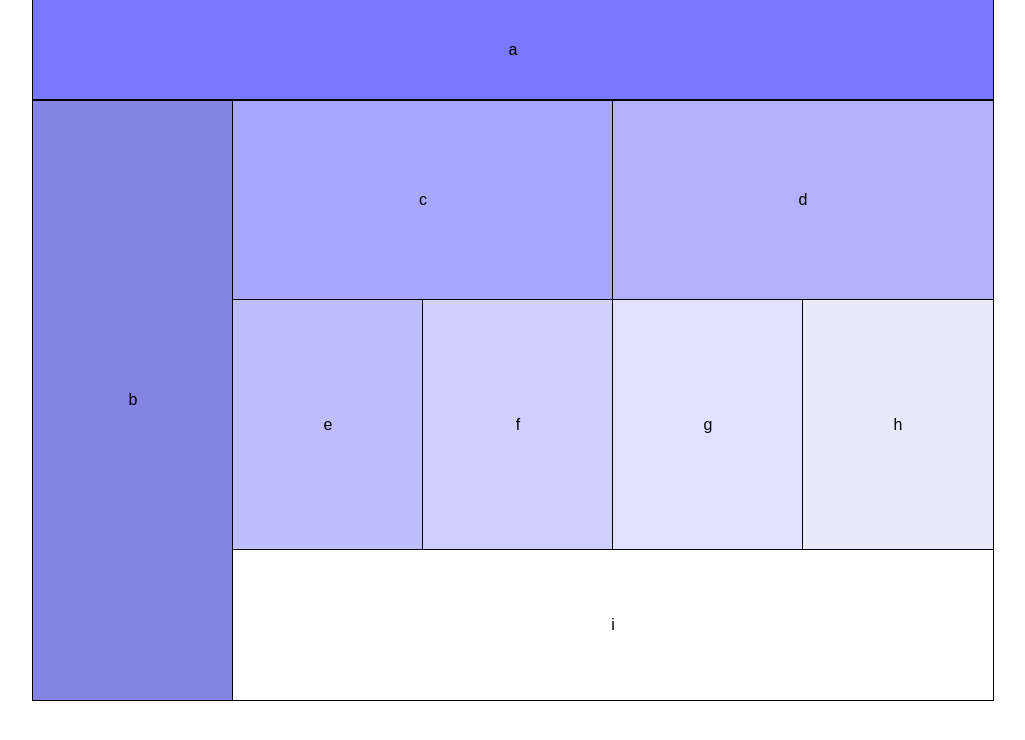
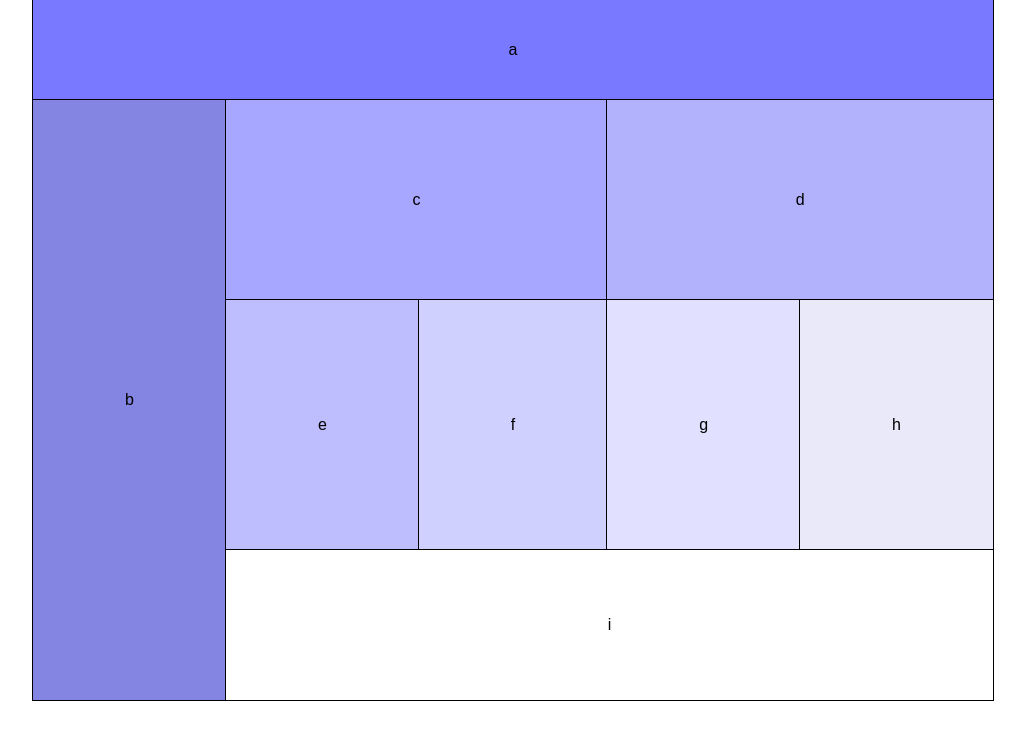
Before and after one commit to dmarchante/lab-01, a plain HTML site: page index.html in a window 1280 px wide. Shown: the whole page, without its empty margins (127-1152 px from the left). Drawn offline with Linux system fonts and the light colour scheme.

Commit message:
add breakpoint for tablet size and convert to grid

```diff
--- a/index.html
+++ b/index.html
@@ -12,49 +12,32 @@
   <title>Document</title>
 </head>
 <body>
-  <header>
   <div class="a">
       <p class="section-identifier">a</p>
   </div>
-  </header>
-  <main>
   <div class="b">
     <p class="section-identifier">b</p>
   </div>
-    <div class="flex-row_desktop">
   <div class="c">
     <p class="section-identifier">c</p>
   </div>
   <div class="d">
     <p class="section-identifier">d</p>
   </div>
-    </div>
-    <div class="flex-row_desktop">
-      <div class="flex-row">
   <div class="e">
     <p class="section-identifier">e</p>
   </div>
   <div class="f">
     <p class="section-identifier">f</p>
   </div>
-      </div>
-      <div class="flex-row">
   <div class="g">
     <p class="section-identifier">g</p>
   </div>
   <div class="h">
     <p class="section-identifier">h</p>
   </div>
-      </div>
-    </div>
-  </main>
-  <footer>
-    <div class="flex-row_desktop">
-      <!-- <div class="space"></div> -->
   <div class="i">
     <p class="section-identifier">i</p>
   </div>
-    </div>
-  </footer>
 </body>
 </html>
--- a/styles/base.css
+++ b/styles/base.css
@@ -1,14 +1,19 @@
 body {
   font-family: sans-serif;
-}
-
-header, main, footer {
   width: 480px;
   margin: 0 auto;
 }
 
-@media only screen and (min-width: 768px) {
-  header, main, footer {
-    width: 960px;
+@media only screen and (min-width: 768px) and (max-width: 960px) {
+  body {
+    width: 800px;
+    margin: 0 auto;
   }
 }
+
+@media only screen and (min-width: 961px) {
+  body {
+    width: 960px;
+    margin: 0 auto;
+  }
+}
--- a/styles/layout.css
+++ b/styles/layout.css
@@ -1,72 +1,53 @@
 .a, .b, .c, .d, .e, .f, .g, .h, .i {
-  background-color: #dfdfdf;
   outline: solid 1px;
 }
 
-.a {
-  height: 75px;
-}
+@media only screen and (min-width: 961px) {
+  body {
+    display: grid;
+    grid-template-areas:
+    'header header header header header'
+    'menusection mainone mainone maintwo maintwo'
+    'menusection mainone mainone maintwo maintwo'
+    'menusection mainthree mainfour mainfive mainsix'
+    'menusection mainthree mainfour mainfive mainsix'
+    'menusection footer footer footer footer'
+  }
 
-.b {
-  height: 150px;
-}
-
-.c, .d {
-  height: 125px;
-}
-
-.e, .f, .g, .h {
-  height: 250px;
-  width: 240px;
-}
-
-.i {
-  height: 80px;
-}
-
-.flex-row {
-  display: flex;
-  flex-direction: row;
-}
-
-@media only screen and (min-width: 768px) {
   .a {
-    width: 960px;
-    height: 100px;
+    grid-area: header;
   }
 
   .b {
-    float: left;
-    width: 200px;
-    height: 600px
+    grid-area: menusection;
+    height: 600px;
   }
 
-  .c, .d {
-    height: 200px;
-    width: 380px;
+  .c {
+    grid-area: mainone;
   }
 
-  .e, .f, .g, .h {
-    height: 250px;
-    width: 190px;
+  .d {
+    grid-area: maintwo;
   }
 
-  .space{
-    width: 200px;
+  .e {
+    grid-area: mainthree;
+  }
+
+  .f {
+    grid-area: mainfour;
+  }
+
+  .g {
+    grid-area: mainfive;
+  }
+
+  .h {
+    grid-area: mainsix;
   }
 
   .i {
-    height: 150px;
-    width: 100%;
+    grid-area: footer;
   }
-
-  .flex-row_desktop {
-    display: flex;
-    flex-direction: row;
-  }
-
-  .flex-row{
-    width: 50%;
-  }
-
 }
--- a/styles/modules.css
+++ b/styles/modules.css
@@ -60,7 +60,45 @@
   line-height: 80px;
 }
 
-@media only screen and (min-width: 768px) {
+@media only screen and (min-width: 768px) and (max-width: 960px) {
+  .a {
+    background-color: #f84e4e;
+  }
+
+  .b {
+    background-color: #fc5f5f;
+  }
+
+  .c {
+    background-color: #ff7373;
+  }
+
+  .d {
+    background-color: #fa8181;
+  }
+
+  .e {
+    background-color: #ff9898;
+  }
+
+  .f {
+    background-color: #ffaeae;
+  }
+
+  .g {
+    background-color: #fdc0c0;
+  }
+
+  .h {
+    background-color: #ffd3d3;
+  }
+
+  .i {
+    background-color: #ffe7e7;
+  }
+}
+
+@media only screen and (min-width: 961px) {
   .a {
     background-color: #7979ff;
   }
```
Lines whose indentation alone changed are shown as unchanged.
